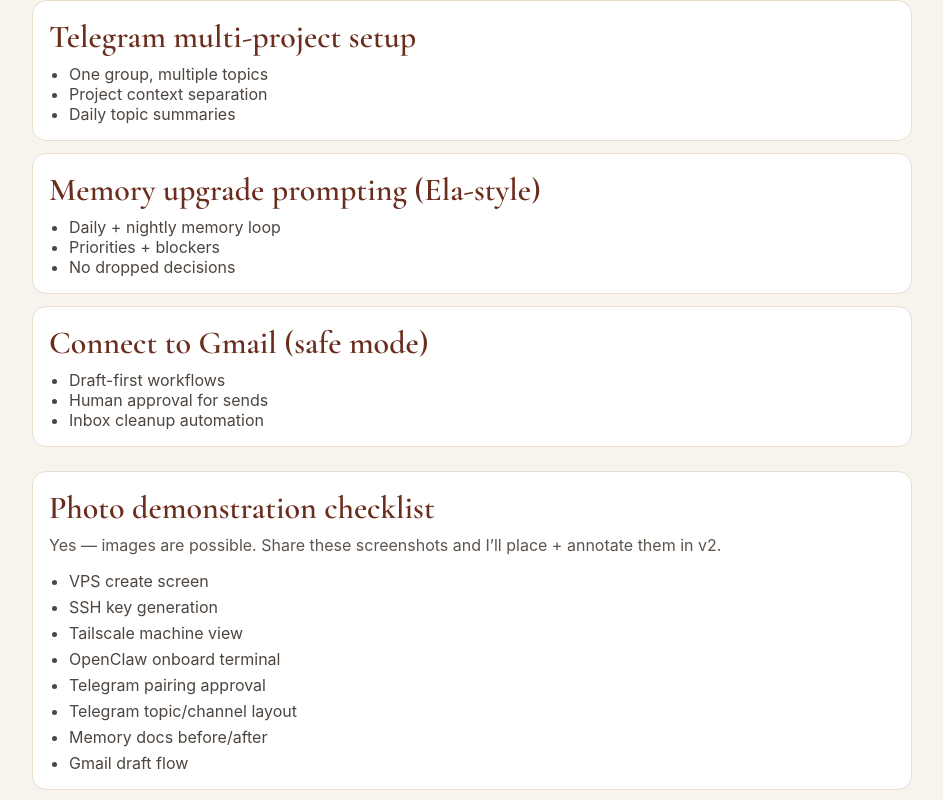
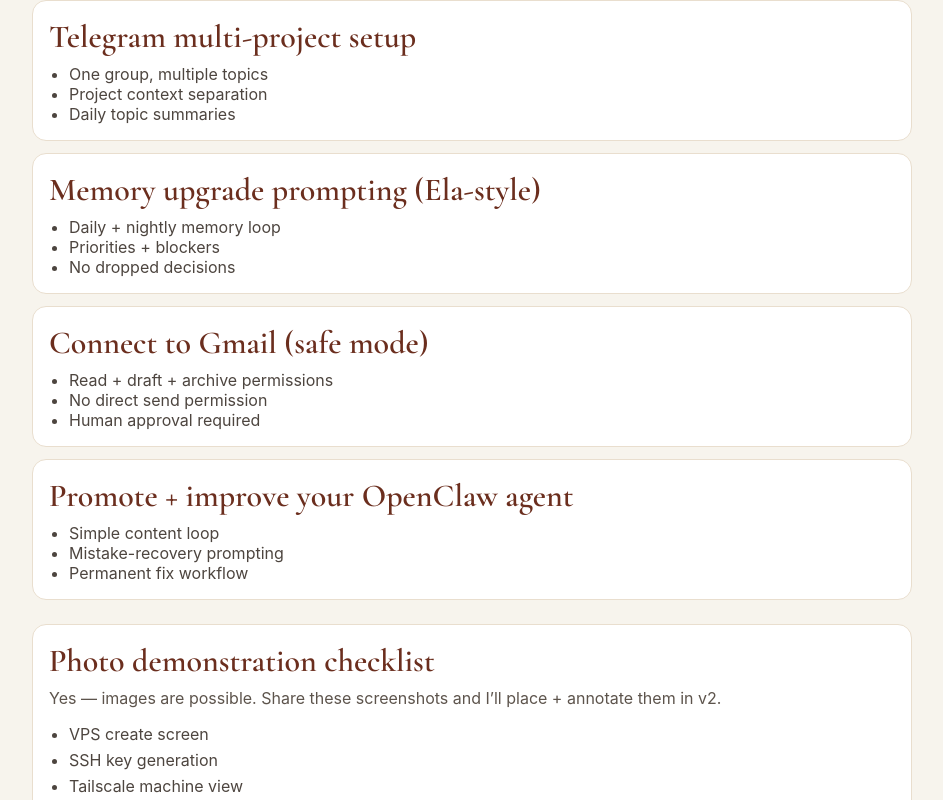
Before and after one commit to opal-the-bot/agent-inbox-mvp, a Next.js app: page /review/opal-ela-7xk9m2/pdf-outline in a window 1280 px wide. Shown: the part 522-1322 px from the top of the page, without its empty margins (168-1111 px from the left). Built offline with nearby package versions, Linux system fonts and the light colour scheme.

Commit message:
Add promotion/improvement and safe Gmail permissions to PDF outline preview

```diff
--- a/app/review/opal-ela-7xk9m2/pdf-outline/page.tsx
+++ b/app/review/opal-ela-7xk9m2/pdf-outline/page.tsx
@@ -21,7 +21,11 @@ const sections = [
   },
   {
     title: 'Connect to Gmail (safe mode)',
-    points: ['Draft-first workflows', 'Human approval for sends', 'Inbox cleanup automation']
+    points: ['Read + draft + archive permissions', 'No direct send permission', 'Human approval required']
+  },
+  {
+    title: 'Promote + improve your OpenClaw agent',
+    points: ['Simple content loop', 'Mistake-recovery prompting', 'Permanent fix workflow']
   }
 ];
 
```
